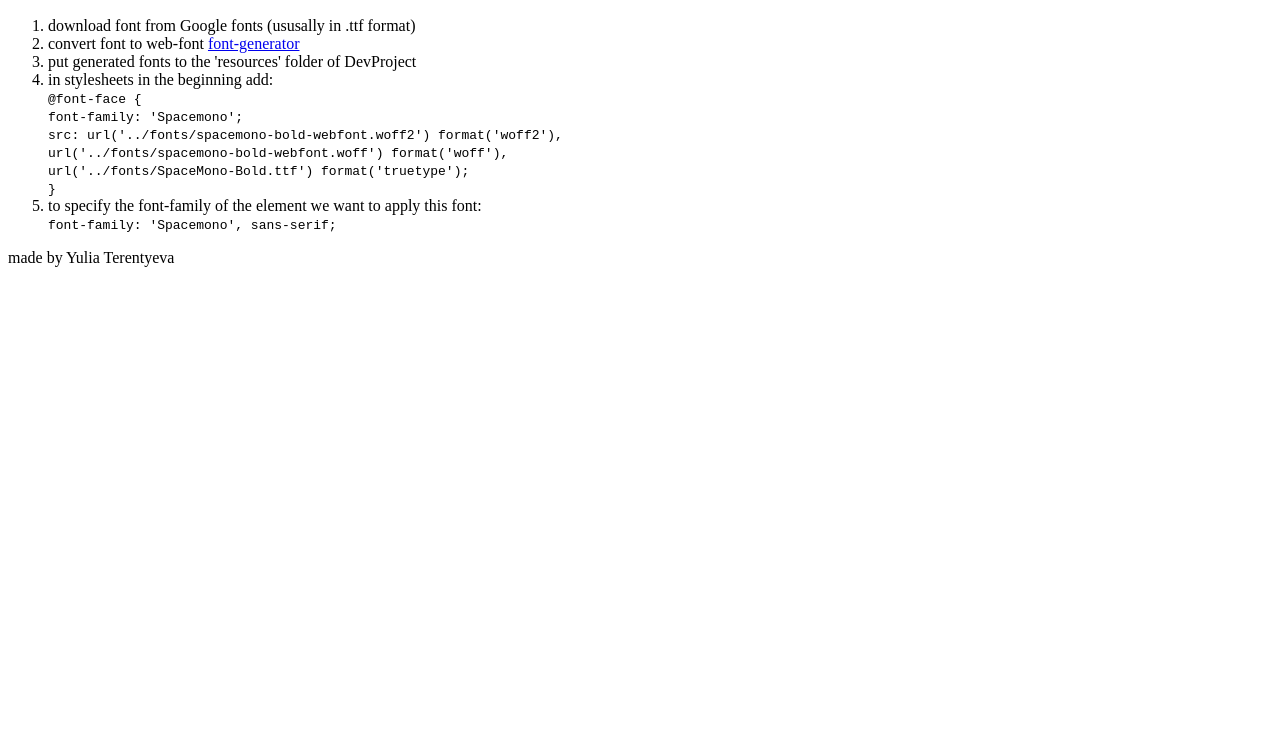
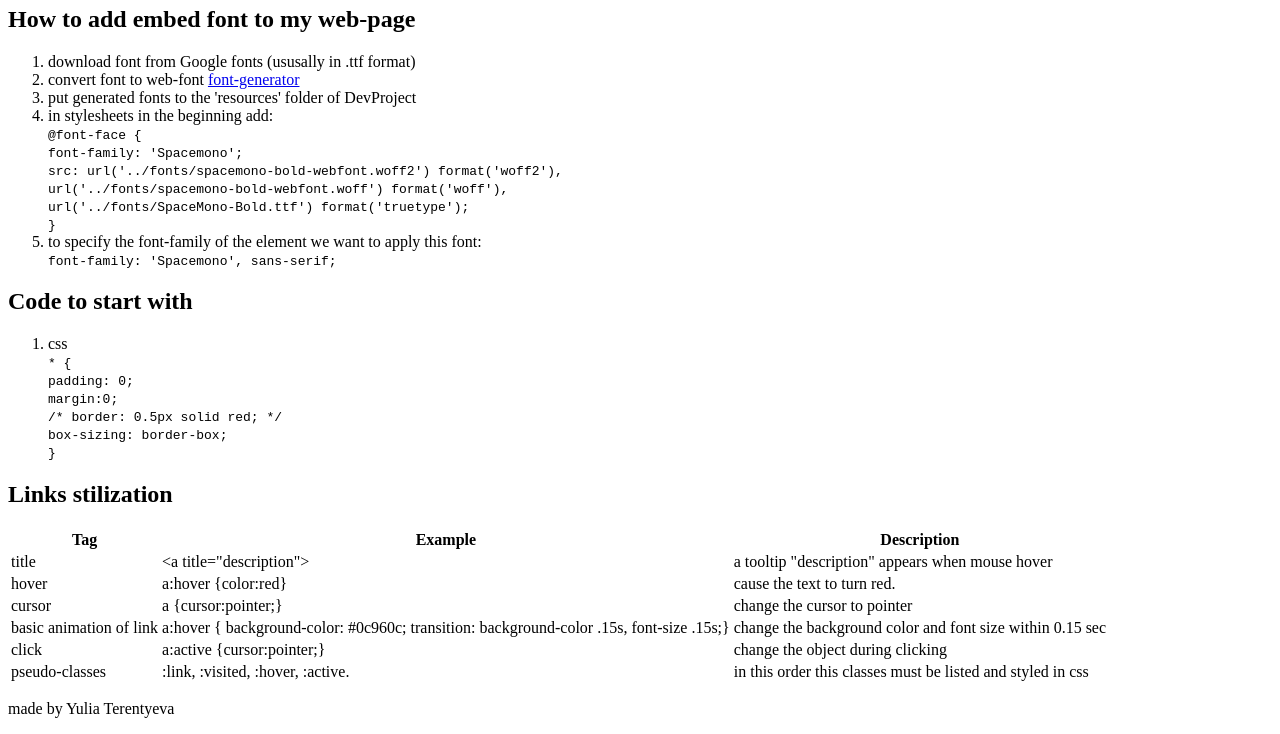
Before and after one commit to yulinka-design/my-cheatsheet, a plain HTML site: page index.html in a window 1280 px wide. Shown: the part 1571-2305 px from the top of the page. Before the commit the page ends 1854 px from the top, so only its background shows below. Drawn offline with Linux system fonts and the light colour scheme.

Commit message:
Update index.html

```diff
--- a/index.html
+++ b/index.html
@@ -18,6 +18,8 @@
             <li><a href="#table">Table tags and attributes</a></li>
             <li><a href="#cssselectors">CSS selectors</a></li>
             <li><a href="#embedfont">Embed Font</a></li>
+            <li><a href="#startcode">Code to start with</a></li>
+            <li><a href="#links">Links stylization</a></li>
           </ul>
         </nav>
     </aside>
@@ -268,9 +270,8 @@
             </table>
     </article>
 
+    <!--Embed Font section>-->
 
-
-    <!--Embed Font section>-->
     <article id="embedfont">
         <h2>How to add embed font to my web-page</h2>
 
@@ -299,6 +300,80 @@
         </ol>
 
     </article>
+
+<!--Code to start with-->
+
+    <article id="startcode">
+        <h2>Code to start with</h2>
+
+        <ol class="element">
+
+        <li>css</li>
+        <div class="embedcode">
+            <code>
+                * {<br>
+                    padding: 0;<br>
+                    margin:0;<br>
+                    /* border: 0.5px solid red; */<br>
+                    box-sizing: border-box;<br>
+                    }
+            </code>
+        </div>
+        </ol>
+
+    </article>
+
+     <!--Links stilization Section-->
+     <article id="links">
+      <h2>Links stilization</h2>
+      <table class="element">
+        <thead>
+        <tr>
+          <th>Tag</th>
+          <th>Example</th>
+          <th>Description</th>
+        </tr>
+        </thead>
+        <tbody>
+          <tr>
+          <td>title</td>
+          <td class="code">&lt;a  title="description"&gt;</td>
+          <td>a tooltip "description" appears when mouse hover</td>
+          </tr>
+          <tr>
+            <td>hover</td>
+            <td class="code">a:hover {color:red}</td>
+            <td>cause the text to turn red.</td>
+            </tr>
+            <tr>
+              <td>cursor</td>
+              <td class="code">a {cursor:pointer;}</td>
+              <td>change the cursor to pointer</td>
+              </tr>
+            <tr>
+              <td>basic animation of link</td>
+              <td class="code">a:hover {
+                  background-color: #0c960c;
+                  transition: background-color .15s, font-size .15s;}
+              </td>
+              <td>change the background color and font size within 0.15 sec</td>
+            </tr>
+            <tr>
+              <td>click</td>
+              <td class="code">a:active {cursor:pointer;}</td>
+               <td>change the object during clicking</td>
+            </tr>
+            <tr>
+              <td>pseudo-classes</td>
+              <td class="code">:link, :visited, :hover, :active.</td>
+               <td>in this order this classes must be listed and styled in css</td>
+            </tr>
+        </tbody>
+      </table>
+      </div>
+  </article>
+
+
     </section>
     <footer>
         <p>made by Yulia Terentyeva</p>
```
